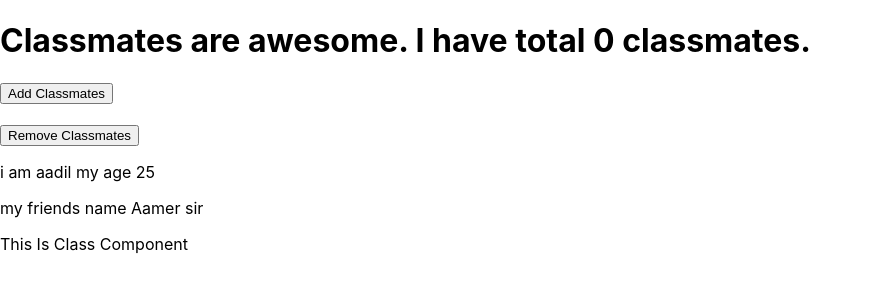
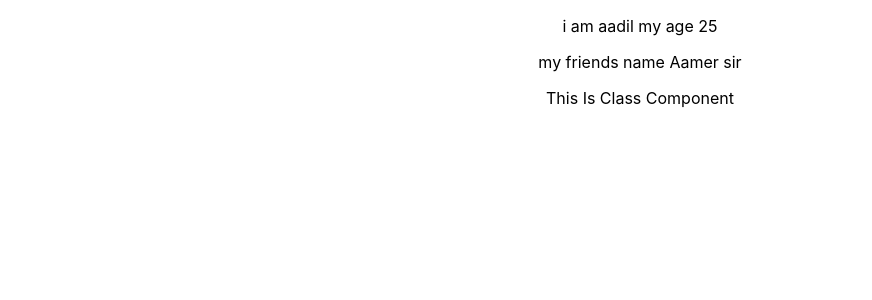
Before and after one commit to aadilhashmi/react-learn, a React (Create React App) app: page / in a window 1280 px wide. Shown: the top 300 px of the page, without its empty margins (0-872 px from the left). Built offline with nearby package versions, Linux system fonts and the light colour scheme.

Commit message:
Re-Organized the folder structure of app

```diff
--- a/src/App.js
+++ b/src/App.js
@@ -1,14 +1,14 @@
 import React from "react";
 import "./App.css";
-import { ClassMates } from "./Components/ClassMates/ClassMates";
-import { Parent } from "./Components/FooterSection/PropsWithfunction/Parent";
-import ParentClasses from "./PropsWithClassComponent/ParentClasses";
+// import { ClassMates } from "./Components/ClassMates/ClassMates";
+import { Parent } from "./Components/MainBody/PropsWithfunction/Parent";
+import ParentClasses from "./Components/MainBody/PropsWithClassComponent/ParentClasses";
 
 function App() {
   return (
     <React.Fragment>
-      <div>
-        <ClassMates />
+      <div className="App">
+        {/* <ClassMates /> */}
         <Parent />
         <ParentClasses />
       </div>
```
Also changed, not shown: src/Components/MainBody/PropsWithClassComponent/ChildClasses.jsx (renamed from src/PropsWithClassComponent/ChildClasses.jsx), src/Components/MainBody/PropsWithClassComponent/ParentClasses.jsx (renamed from src/PropsWithClassComponent/ParentClasses.jsx), src/Components/MainBody/PropsWithfunction/Child.jsx (renamed from src/Components/FooterSection/PropsWithfunction/Child.jsx), src/Components/MainBody/PropsWithfunction/Parent.jsx (renamed from src/Components/FooterSection/PropsWithfunction/Parent.jsx), 1 other file (tests, documents, lock files or other folders).
